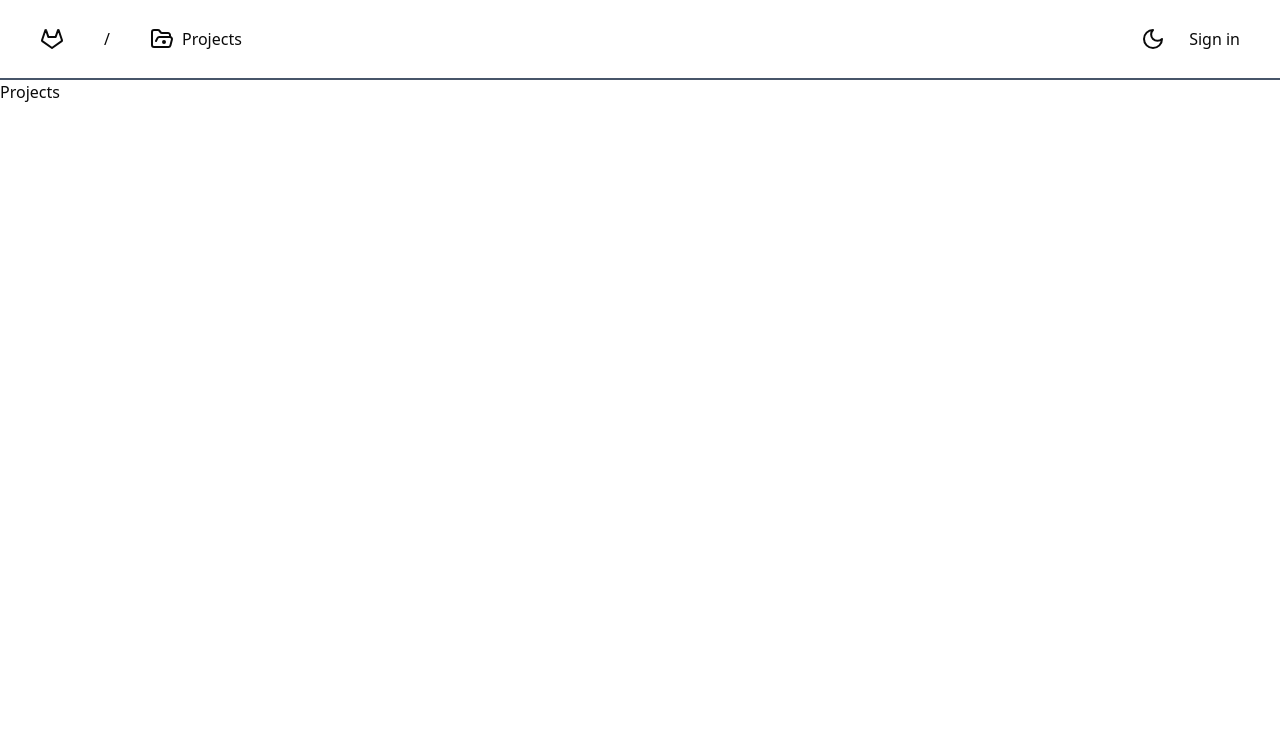
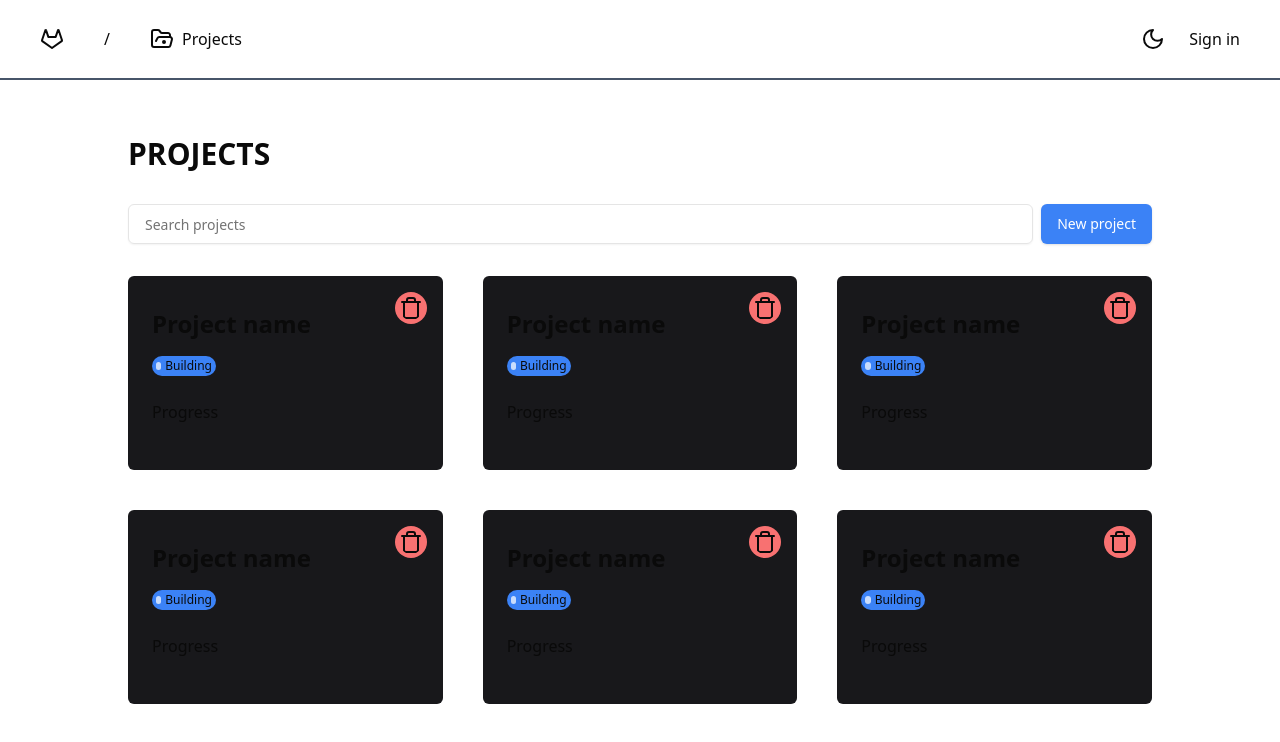
Before and after one commit to melikdev/project-planner, a Next.js app: page /projects in a window 1280 px wide. Shown: the top 742 px of the page. Built offline with nearby package versions, Linux system fonts and the light colour scheme; no server answers.

Commit message:
added project list grid, single project view, new project modal

```diff
--- /dev/null
+++ b/src/app/(main)/components/NewProjectModal.tsx
@@ -0,0 +1,22 @@
+import { Button } from "@/components/ui/button";
+import { Input } from "@/components/ui/input";
+import { XIcon } from "lucide-react";
+
+const NewProjectModal = () => {
+  return (
+    <div className="w-[480px] bg-zinc-900 border-4 ">
+      <h1 className="text-3xl text-center mt-4">Add new project</h1>
+      <form className="flex justify-center flex-col p-10 gap-4">
+        <label>Project name</label>
+        <Input placeholder="The recipe tracker" />
+        <label>Your idea</label>
+        <Input placeholder="ann app to help track recipes" />
+        <label>Target user</label>
+        <Input placeholder="My family" />
+        <Button className="mt-4">Add new project</Button>
+      </form>
+    </div>
+  );
+};
+
+export default NewProjectModal;
--- /dev/null
+++ b/src/app/(main)/components/ProjectList.tsx
@@ -0,0 +1,16 @@
+import SingleProject from "./SingleProject";
+
+const ProjectList = () => {
+  return (
+    <div className="p-10 gap-10 grid lg:grid-cols-3 lg:p-0 md:grid-cols-2">
+      <SingleProject />
+      <SingleProject />
+      <SingleProject />
+      <SingleProject />
+      <SingleProject />
+      <SingleProject />
+    </div>
+  );
+};
+
+export default ProjectList;
--- /dev/null
+++ b/src/app/(main)/components/SingleProject.tsx
@@ -0,0 +1,24 @@
+import { TrashIcon } from "lucide-react";
+import Link from "next/link";
+
+const SingleProject = () => {
+  return (
+    <div className="bg-zinc-900 max-w-[370px] h-[194px] max-h-[230px] p-6 rounded-md relative">
+      <Link href="/project/1">
+        <div className="space-y-2">
+          <h1 className="text-2xl font-bold py-2">Project name</h1>
+          <div className="text-xs bg-blue-500 w-16 h-5 rounded-full flex justify-center  items-center p-1 gap-1">
+            <div className="bg-white h-2 w-2 rounded-full animate-pulse"></div>
+            <div>Building</div>
+          </div>
+        </div>
+        <button className="absolute top-4 right-4 ">
+          <TrashIcon className="bg-red-400 size-8 p-1 rounded-full" />
+        </button>
+        <div className="mt-6">Progress</div>
+      </Link>
+    </div>
+  );
+};
+
+export default SingleProject;
--- a/src/app/(main)/projects/page.tsx
+++ b/src/app/(main)/projects/page.tsx
@@ -1,5 +1,42 @@
+"use client";
+
+import { useState } from "react";
+import { Input } from "@/components/ui/input";
+import { Button } from "@/components/ui/button";
+import ProjectList from "../components/ProjectList";
+import NewProjectModal from "../components/NewProjectModal";
+import { XIcon } from "lucide-react";
+
 const Projects = () => {
-  return <div className="">Projects</div>;
+  const [showNewProjectModal, setShowNewProjectModal] = useState(false);
+
+  return (
+    <div className="w-[420px] lg:w-[1024px] md:w-[800px] mx-auto space-y-8 mt-14 relative">
+      <div
+        className={`${
+          showNewProjectModal ? "block" : "hidden"
+        } absolute top-96 z-50 md:top-1/2 left-1/2 -translate-x-1/2 -translate-y-1/2`}
+      >
+        <div className="absolute top-4 right-4 ">
+          <XIcon onClick={() => setShowNewProjectModal(false)} />
+        </div>
+        <NewProjectModal />
+      </div>
+      <h1 className="text-3xl font-bold">PROJECTS</h1>
+      <div className="flex gap-2 items-center">
+        <Input className="p-4 h-10" type="text" placeholder="Search projects" />
+        <Button
+          onClick={() => setShowNewProjectModal(true)}
+          className="h-10 bg-blue-500 text-white hover:bg-blue-400"
+        >
+          New project
+        </Button>
+      </div>
+      <div className="projects">
+        <ProjectList />
+      </div>
+    </div>
+  );
 };
 
 export default Projects;
--- a/src/app/page.tsx
+++ b/src/app/page.tsx
@@ -4,7 +4,7 @@ export default function Home() {
   return (
     <>
       <LandingHeader />
-      <div>anan</div>
+      <div className=""></div>
     </>
   );
 }
--- a/src/components/LandingHeader.tsx
+++ b/src/components/LandingHeader.tsx
@@ -16,7 +16,7 @@ import { Button } from "./ui/button";
 
 const LandingHeader = () => {
   return (
-    <header className="flex justify-around items-center h-20 w-full border-b-2 border-slate-600 px-10">
+    <header className="flex justify-around items-center h-20 w-full fixed top-0 left-0 border-slate-600 px-10">
       <div className="left flex gap-10 ">
         <div className="logo">
           <Link className="flex gap-2 items-center" href="/">
```
